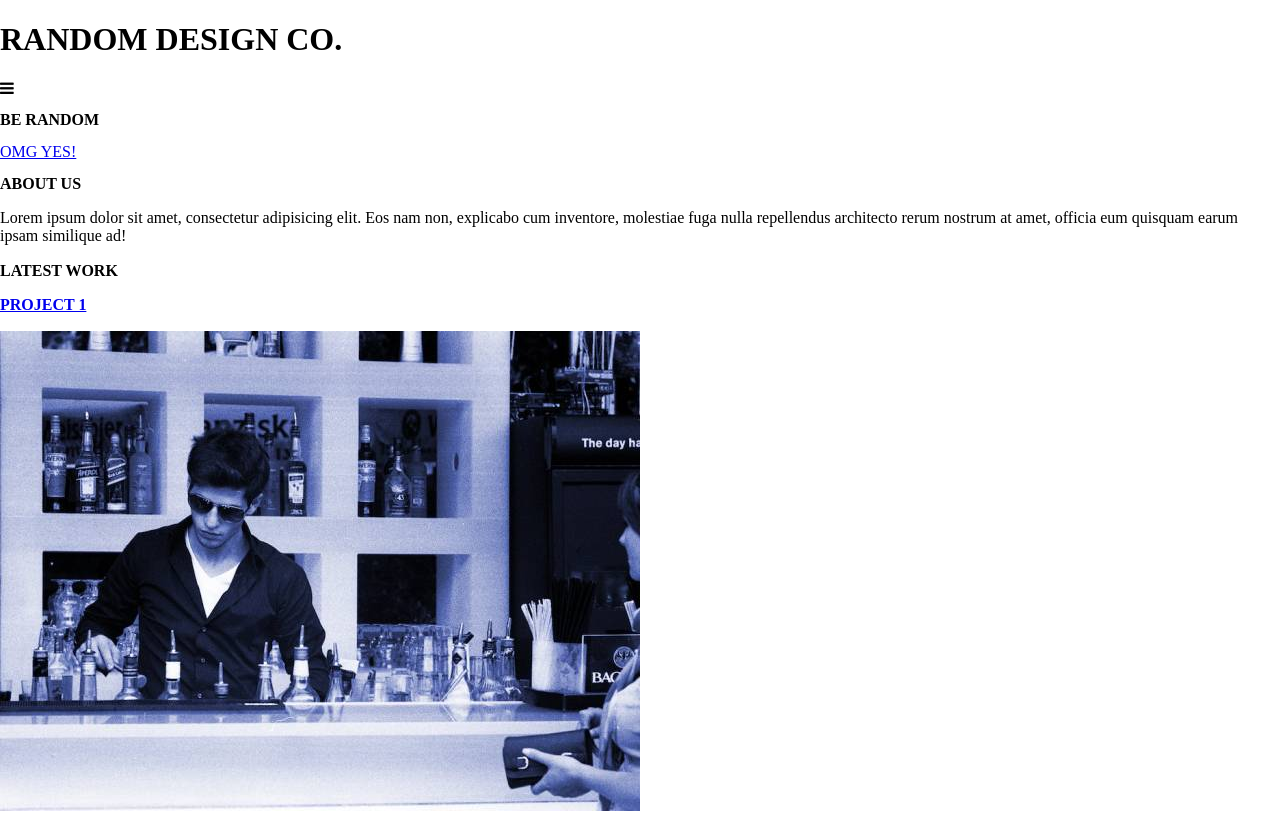
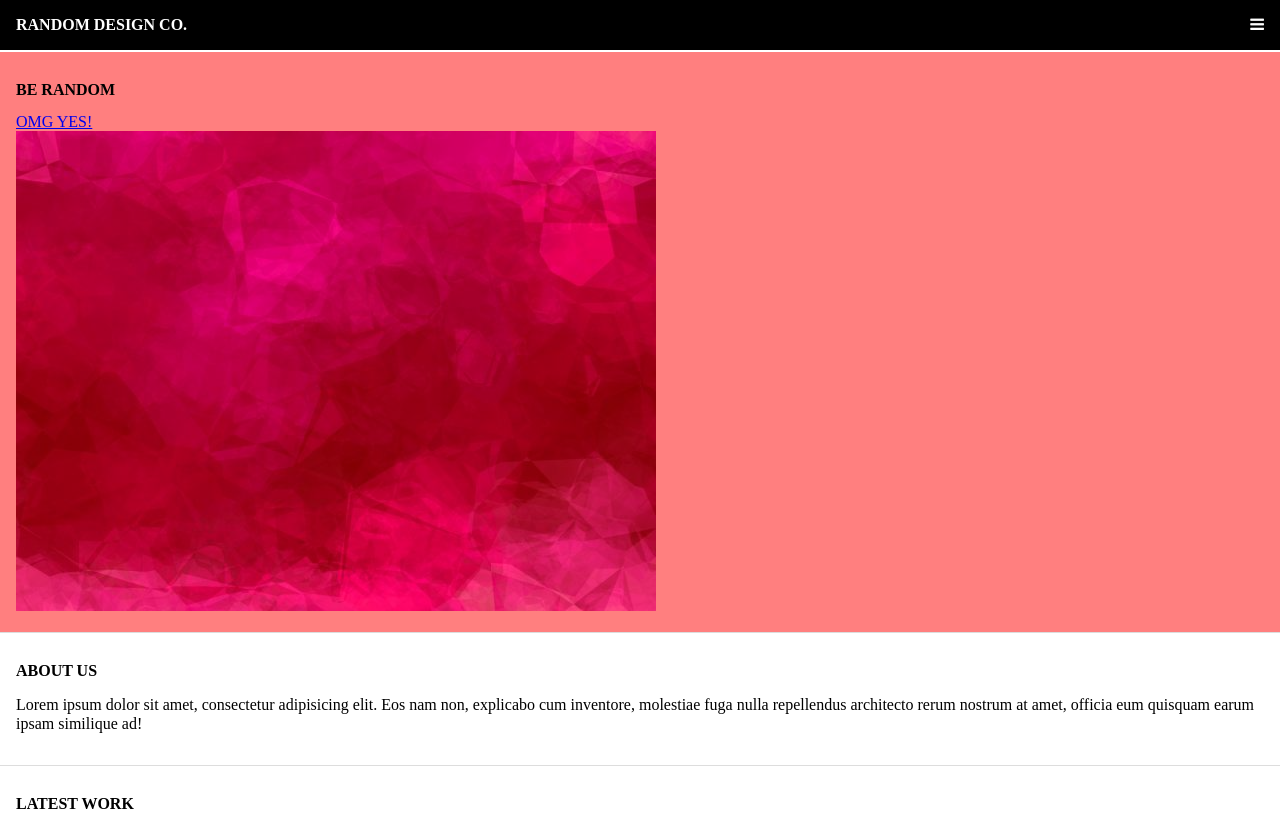
Before and after one commit to hkivimaki/project-setup, a plain HTML site: page fixed.html in a window 1280 px wide. Shown: the top 817 px of the page. Drawn offline with nearby package versions, Linux system fonts and the light colour scheme; files that its build step writes are made by us from their sources; files whose address does not match are found by name.

Commit message:
Working on the sections in css

```diff
--- a/css/fixed.css
+++ b/css/fixed.css
@@ -8,7 +8,7 @@ html {
 }
 
 body{
-
+padding-top: 3.25em;
 }
 
 h1,
@@ -23,3 +23,38 @@ h5 {
 img{
   max-width: 100%;
 }
+
+.page-header{
+  background: #000;
+  color: white;
+  padding: 1em;
+  position: fixed;
+  width: 100%;
+  top: 0;
+  left: 0;
+}
+
+.page-header h1{
+  margin: 0;
+  font-size: 1em;
+}
+
+.page-header .main-nav{
+  position: absolute;
+  top: 1em;
+  right: 1em;
+}
+
+.page-section{
+  padding: 1em;
+  border-bottom: 1px solid #ddd;
+}
+
+.jumbotron{
+  background: hsla(0,100%,50%,0.5);
+}
+
+.jumbotron__bg{
+  position: relative;
+  z-index: -10;
+}
--- a/fixed.html
+++ b/fixed.html
@@ -7,12 +7,12 @@
     <title>Random Design Co.</title>
     <link rel="stylesheet" href="css/fixed.css">
     <link rel="stylesheet" href="https://necolas.github.io/normalize.css/7.0.0/normalize.css">
-    <link rel="stylesheet" href="path/to/font-awesome/css/font-awesome.min.css">
+    <link rel="stylesheet" href="font-awesome-4.7.0/css/font-awesome.min.css">
   </head>
 
   <body>
 
-    <header>
+    <header class="page-header">
       <h1>RANDOM DESIGN CO.</h1>
       <nav class="main-nav">
         <i class="fa fa-bars" aria-hidden="true"></i>
@@ -20,11 +20,11 @@
     </header>
 
     <section class="page-section jumbotron">
-
-      <h2>BE RANDOM</h2>
-
-      <a href="#" class="btn">OMG YES!</a>
-
+      <div class="jumbotron__content">
+        <h2>BE RANDOM</h2>
+        <a href="#" class="btn">OMG YES!</a>
+     </div>
+         <img class="jumbotron__bg" src="a12-assets/purple-bg.jpeg" alt="Abstract Purple">
     </section>
 
     <section class="page-section">
@@ -81,7 +81,7 @@
         <a href="#">
           <article class="project-thumb">
             <h3>Project 7</h3>
-            <img src="a12-assets/7-bar" alt="Bar">
+            <img src="a12-assets/7-bar.jpg" alt="Bar">
           </article>
         </a>
 
```
